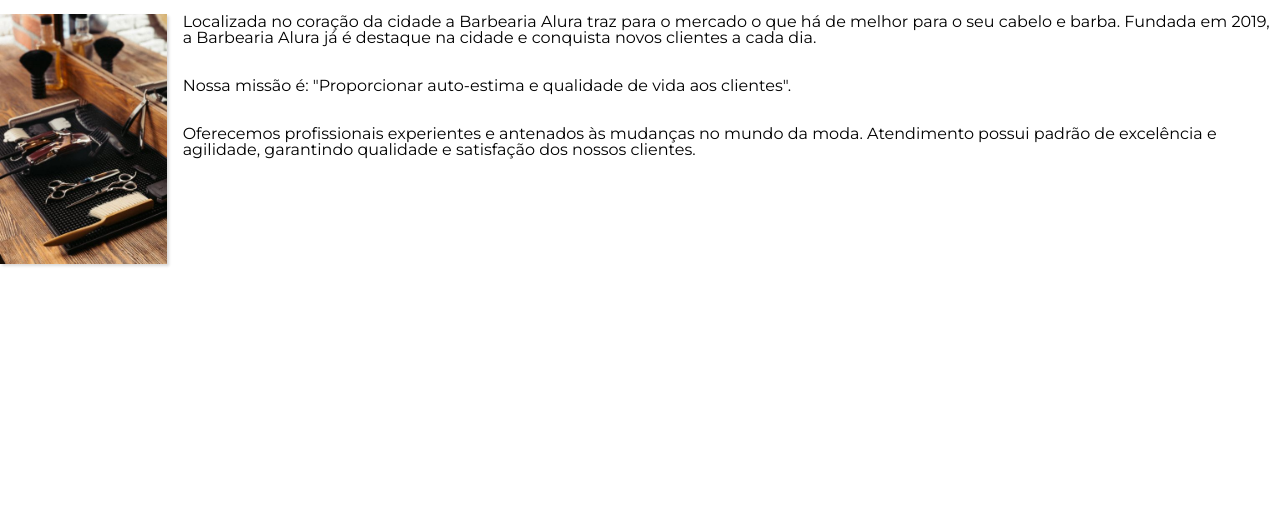
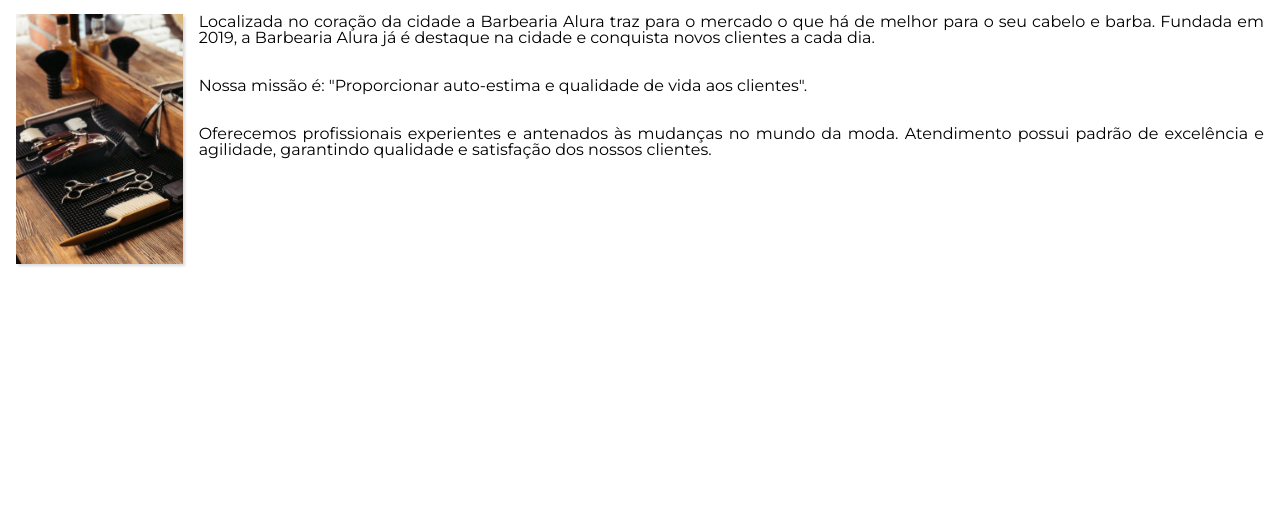
Before and after one commit to anaVitoriaLouro/projeto-barbearia-alura2, a plain HTML site: page index.html in a window 1280 px wide. Shown: the part 270-800 px from the top of the page. Drawn offline with Linux system fonts and the light colour scheme.

Commit message:
ajustando layout do conteúdo e justificando o texto

```diff
--- a/assets/css/home.css
+++ b/assets/css/home.css
@@ -5,10 +5,10 @@
     margin-top: 4em;
 }
 
-/* .conteudo-sobre-escrito {
-    align-items: center;
-
-} */
+.conteudo-sobre-escrito {
+    margin: 0 1em;
+    text-align: justify;
+}
 
 .conteudo-sobre-titulo {
     display: flex;
```
